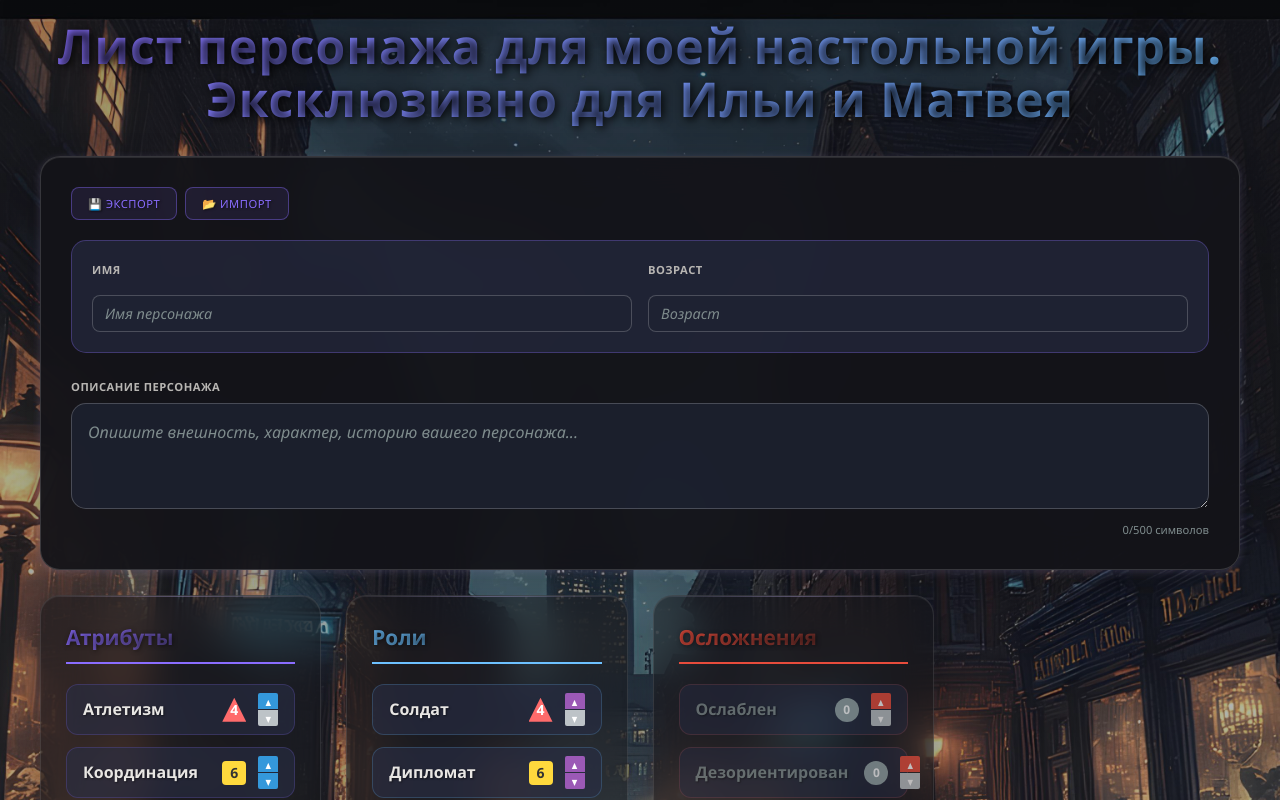
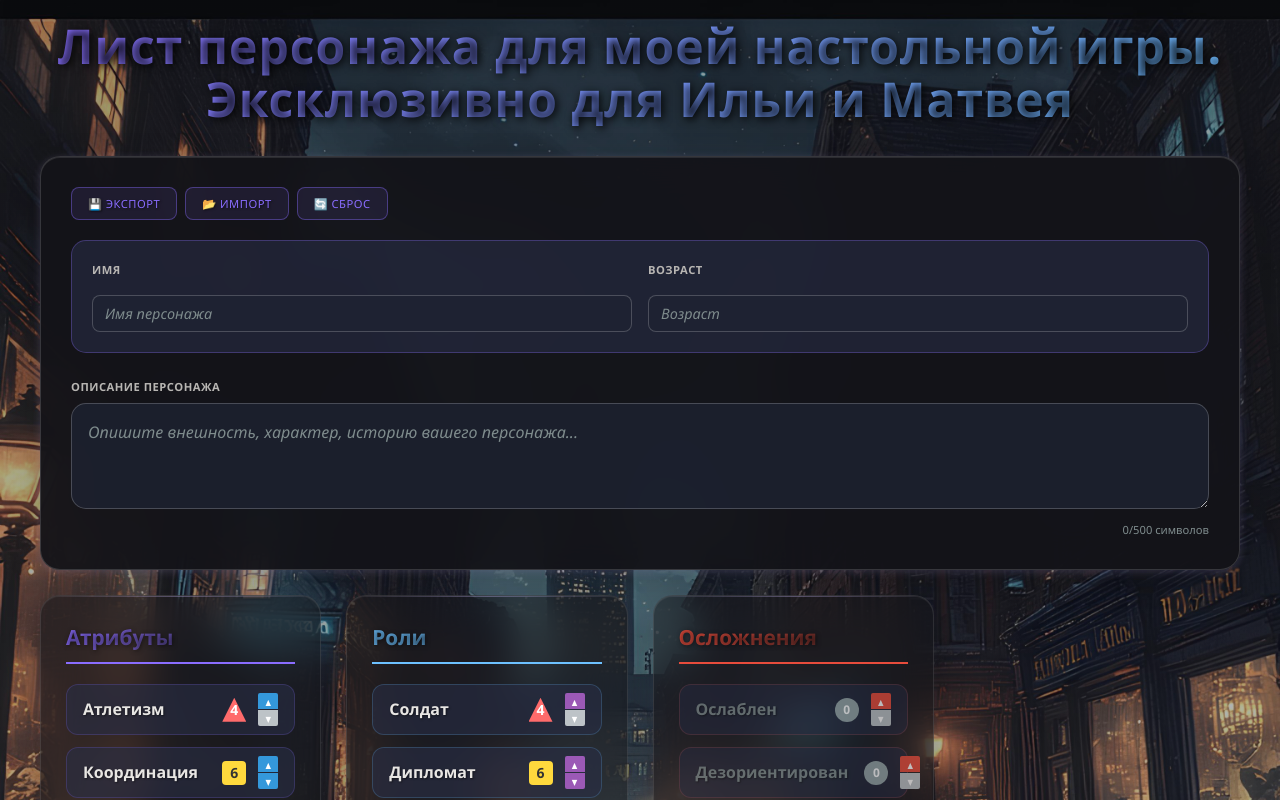
Before and after one commit to dplatonov865/cortex-prime-dice, a React (Vite) app: page / in a window 1280 px wide. Shown: the top 800 px of the page. Built offline with nearby package versions, Linux system fonts and the light colour scheme.

Commit message:
save state

```diff
--- a/src/components/CharacterHeader.jsx
+++ b/src/components/CharacterHeader.jsx
@@ -4,7 +4,8 @@ const CharacterHeader = ({
   characterInfo,
   onCharacterInfoChange,
   onExportCharacter,
-  onImportCharacter
+  onImportCharacter,
+  onResetCharacter
 }) => {
   const fileInputRef = useRef(null);
 
@@ -18,6 +19,12 @@ const CharacterHeader = ({
 
   const handleImportClick = () => {
     fileInputRef.current?.click();
+  };
+
+  const handleResetClick = () => {
+    if (window.confirm('Вы уверены, что хотите сбросить персонажа к начальным значениям? Все данные будут потеряны.')) {
+      onResetCharacter();
+    }
   };
 
   const handleFileSelect = (event) => {
@@ -56,6 +63,13 @@ const CharacterHeader = ({
             title="Импортировать лист персонажа"
           >
             📂 Импорт
+          </button>
+          <button
+            className="reset-button"
+            onClick={handleResetClick}
+            title="Сбросить персонажа к начальным значениям"
+          >
+            🔄 Сброс
           </button>
         </div>
       </div>
--- a/src/components/CharacterSheet.jsx
+++ b/src/components/CharacterSheet.jsx
@@ -10,6 +10,7 @@ import ResultsBlock from './ResultsBlock';
 import PlotTokens from './PlotTokens';
 import { useDicePool } from '../hooks/useDicePool';
 import { useDiceRoll } from '../hooks/useDiceRoll';
+import { useLocalStorage } from '../hooks/useLocalStorage';
 import { calculateEffectDie } from '../utils/diceLogic';
 import { exportCharacter, importCharacter, validateCharacterData } from '../utils/fileHandler';
 import {
@@ -24,15 +25,15 @@ import {
 
 const CharacterSheet = () => {
   // Информация о персонаже
-  const [characterInfo, setCharacterInfo] = useState(DEFAULT_CHARACTER_INFO);
+  const [characterInfo, setCharacterInfo] = useLocalStorage('characterInfo', DEFAULT_CHARACTER_INFO);
 
   // Состояния характеристик
-  const [attributes, setAttributes] = useState(DEFAULT_ATTRIBUTES);
-  const [roles, setRoles] = useState(DEFAULT_ROLES);
-  const [complications, setComplications] = useState(DEFAULT_COMPLICATIONS);
-  const [distinctions, setDistinctions] = useState(DEFAULT_DISTINCTIONS);
-  const [specialties, setSpecialties] = useState(DEFAULT_SPECIALTIES);
-  const [plotTokens, setPlotTokens] = useState(1);
+  const [attributes, setAttributes] = useLocalStorage('attributes', DEFAULT_ATTRIBUTES);
+  const [roles, setRoles] = useLocalStorage('roles', DEFAULT_ROLES);
+  const [complications, setComplications] = useLocalStorage('complications', DEFAULT_COMPLICATIONS);
+  const [distinctions, setDistinctions] = useLocalStorage('distinctions', DEFAULT_DISTINCTIONS);
+  const [specialties, setSpecialties] = useLocalStorage('specialties', DEFAULT_SPECIALTIES);
+  const [plotTokens, setPlotTokens] = useLocalStorage('plotTokens', 1);
 
   // Состояние активного эффекта
   const [activeEffect, setActiveEffect] = useState(null);
@@ -106,6 +107,27 @@ const CharacterSheet = () => {
     } catch (error) {
       alert(`Ошибка при импорте: ${error.message}`);
     }
+  };
+
+  const handleResetCharacter = () => {
+    setCharacterInfo(DEFAULT_CHARACTER_INFO);
+    setAttributes(DEFAULT_ATTRIBUTES);
+    setRoles(DEFAULT_ROLES);
+    setComplications(DEFAULT_COMPLICATIONS);
+    setDistinctions(DEFAULT_DISTINCTIONS);
+    setSpecialties(DEFAULT_SPECIALTIES);
+    setPlotTokens(1);
+    clearDicePool();
+    setActiveEffect(null);
+
+    // Очищаем localStorage для этих ключей
+    localStorage.removeItem('characterInfo');
+    localStorage.removeItem('attributes');
+    localStorage.removeItem('roles');
+    localStorage.removeItem('complications');
+    localStorage.removeItem('distinctions');
+    localStorage.removeItem('specialties');
+    localStorage.removeItem('plotTokens');
   };
 
   const handleAddToken = () => {
@@ -329,6 +351,7 @@ const CharacterSheet = () => {
         onCharacterInfoChange={handleCharacterInfoChange}
         onExportCharacter={handleExportCharacter}
         onImportCharacter={handleImportCharacter}
+        onResetCharacter={handleResetCharacter}
       />
 
       <div className="main-columns">
--- /dev/null
+++ b/src/hooks/useLocalStorage.js
@@ -0,0 +1,23 @@
+import { useState, useEffect } from 'react';
+
+export const useLocalStorage = (key, defaultValue) => {
+    const [value, setValue] = useState(() => {
+        try {
+            const item = window.localStorage.getItem(key);
+            return item ? JSON.parse(item) : defaultValue;
+        } catch (error) {
+            console.error(`Error reading localStorage key "${key}":`, error);
+            return defaultValue;
+        }
+    });
+
+    useEffect(() => {
+        try {
+            window.localStorage.setItem(key, JSON.stringify(value));
+        } catch (error) {
+            console.error(`Error setting localStorage key "${key}":`, error);
+        }
+    }, [key, value]);
+
+    return [value, setValue];
+};
--- a/src/styles/components/_buttons.css
+++ b/src/styles/components/_buttons.css
@@ -64,7 +64,8 @@
 
 /* Кнопки экспорта/импорта */
 .export-button,
-.import-button {
+.import-button,
+.reset-button {
   padding: var(--space-sm) var(--space-lg);
   border: 1px solid rgba(138, 109, 255, 0.4);
   border-radius: var(--radius-md);
```
